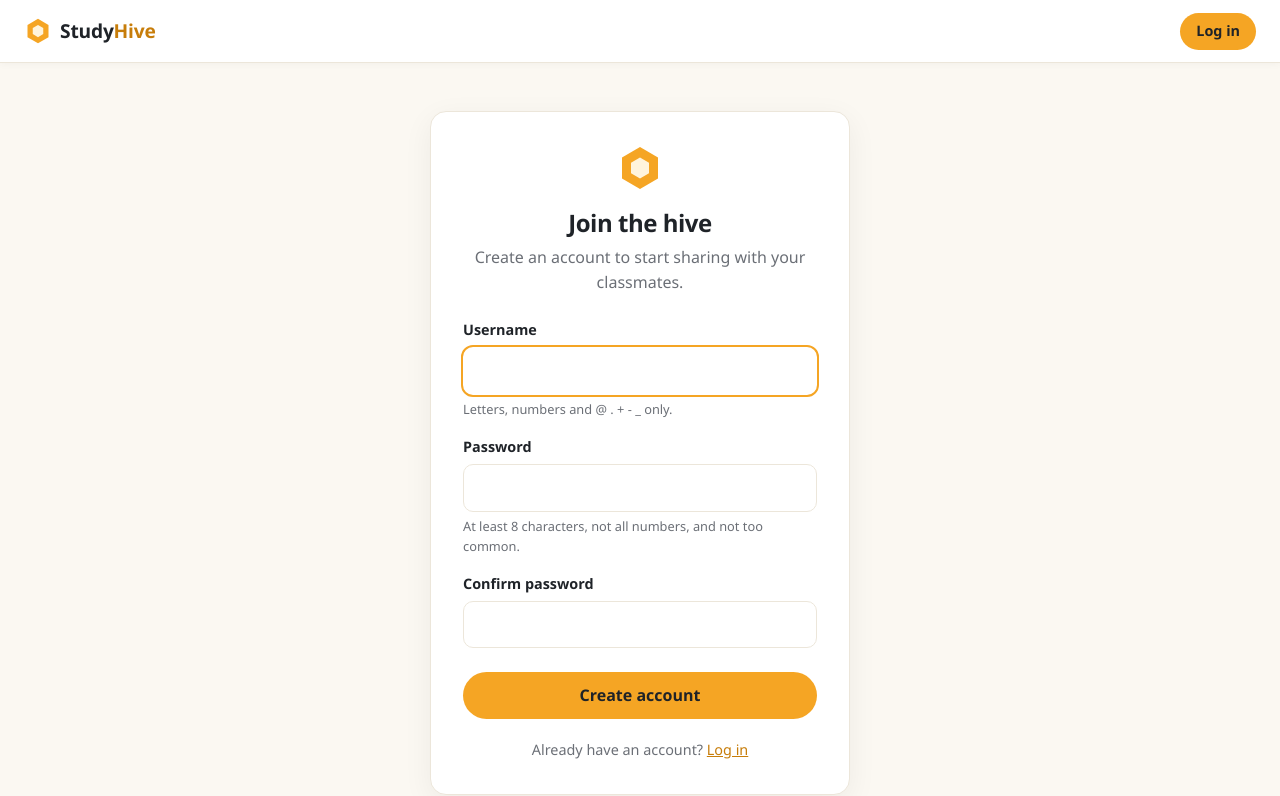
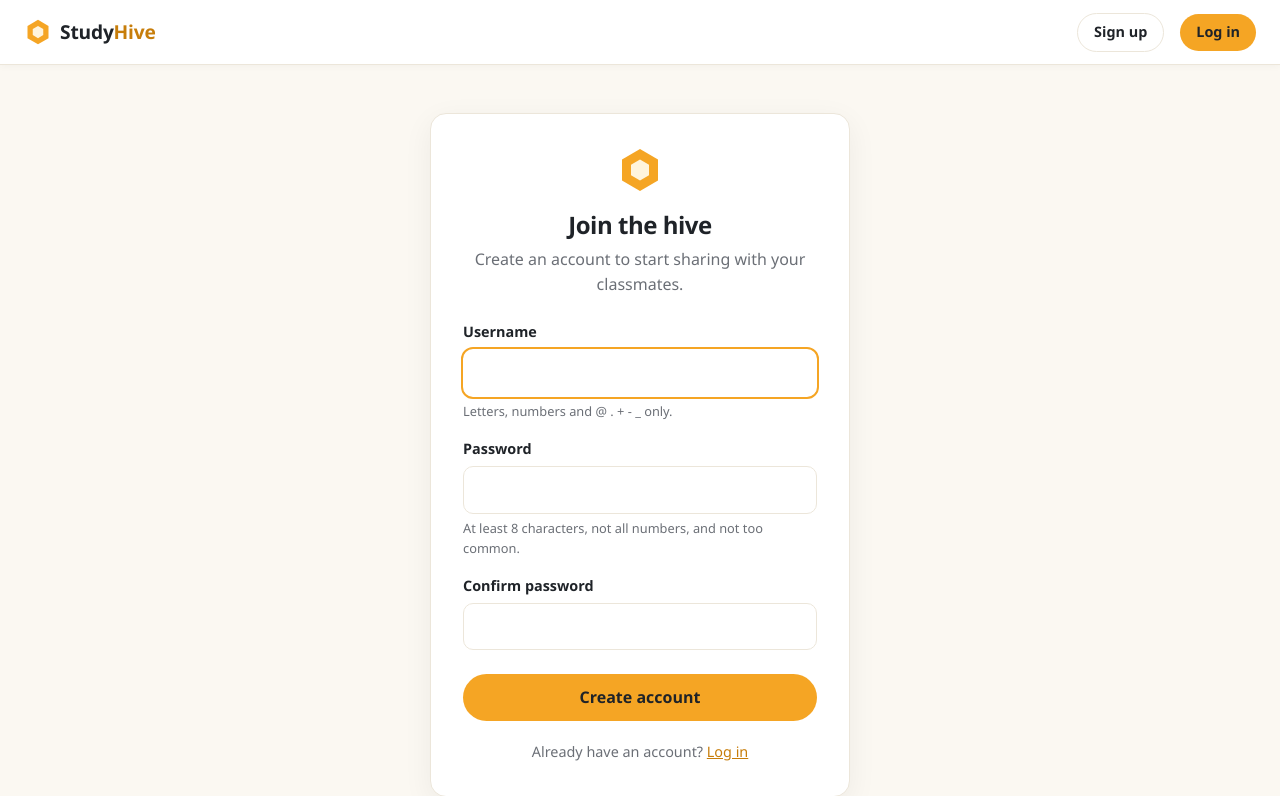
Before and after one commit to Galvenizd/StudyHive, a Django app: template templates/registration/signup.html in a window 1280 px wide. Shown: the top 796 px of the page. Run offline with Django 3.2, Linux system fonts and the light colour scheme; the template is opened without the code that fills it, so the values that code supplies are empty.

Commit message:
Add signup link for unauthenticated users

```diff
--- a/templates/base.html
+++ b/templates/base.html
@@ -79,6 +79,7 @@
       <span>Hi, {{ user.username }}</span>
       <form method="post" action="{% url 'logout' %}">{% csrf_token %}<button class="btn-ghost">Log out</button></form>
     {% else %}
+      <a class="btn btn-ghost" href="{% url 'signup' %}">Sign up</a>
       <a class="btn" href="{% url 'login' %}">Log in</a>
     {% endif %}
   </nav>
```
